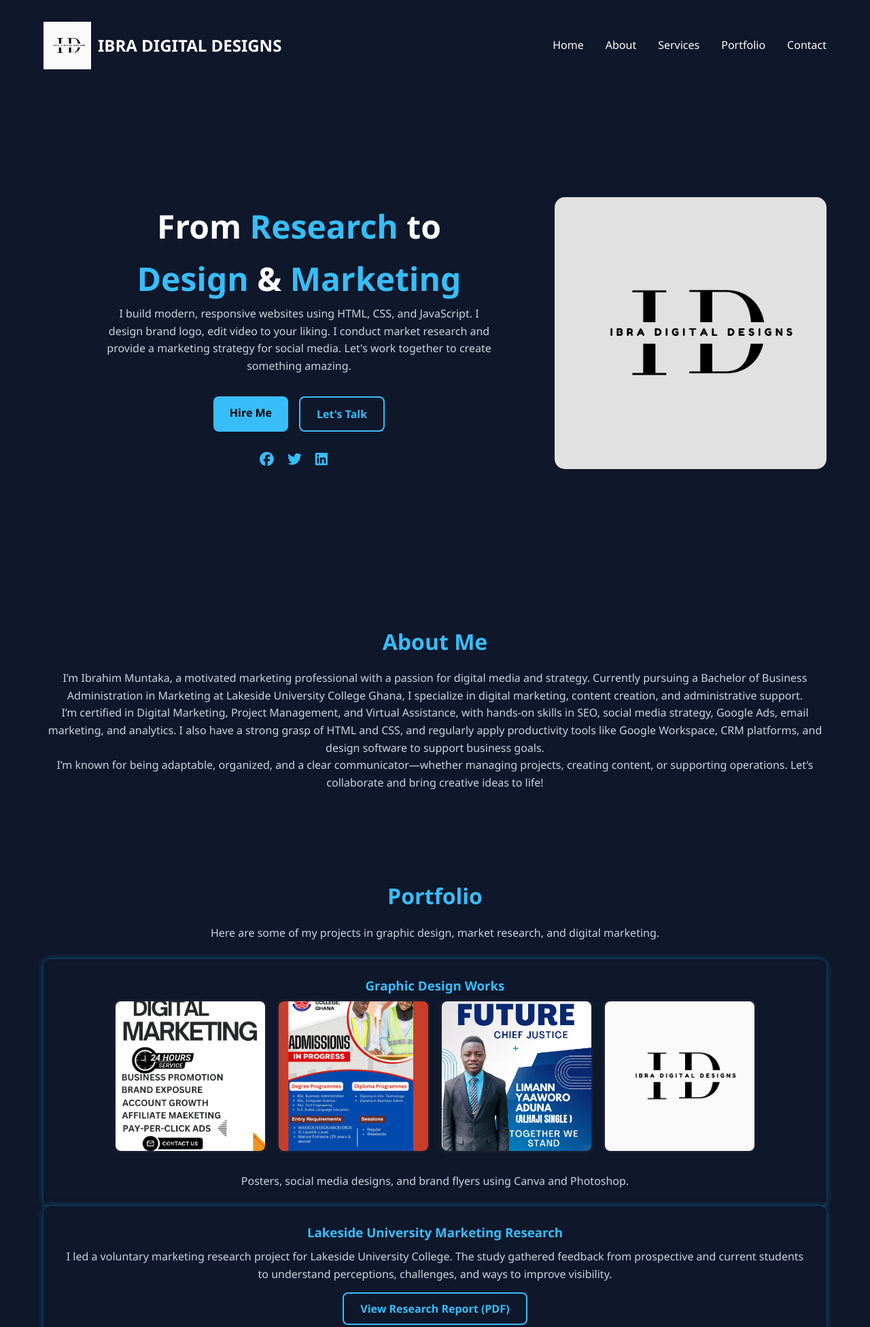
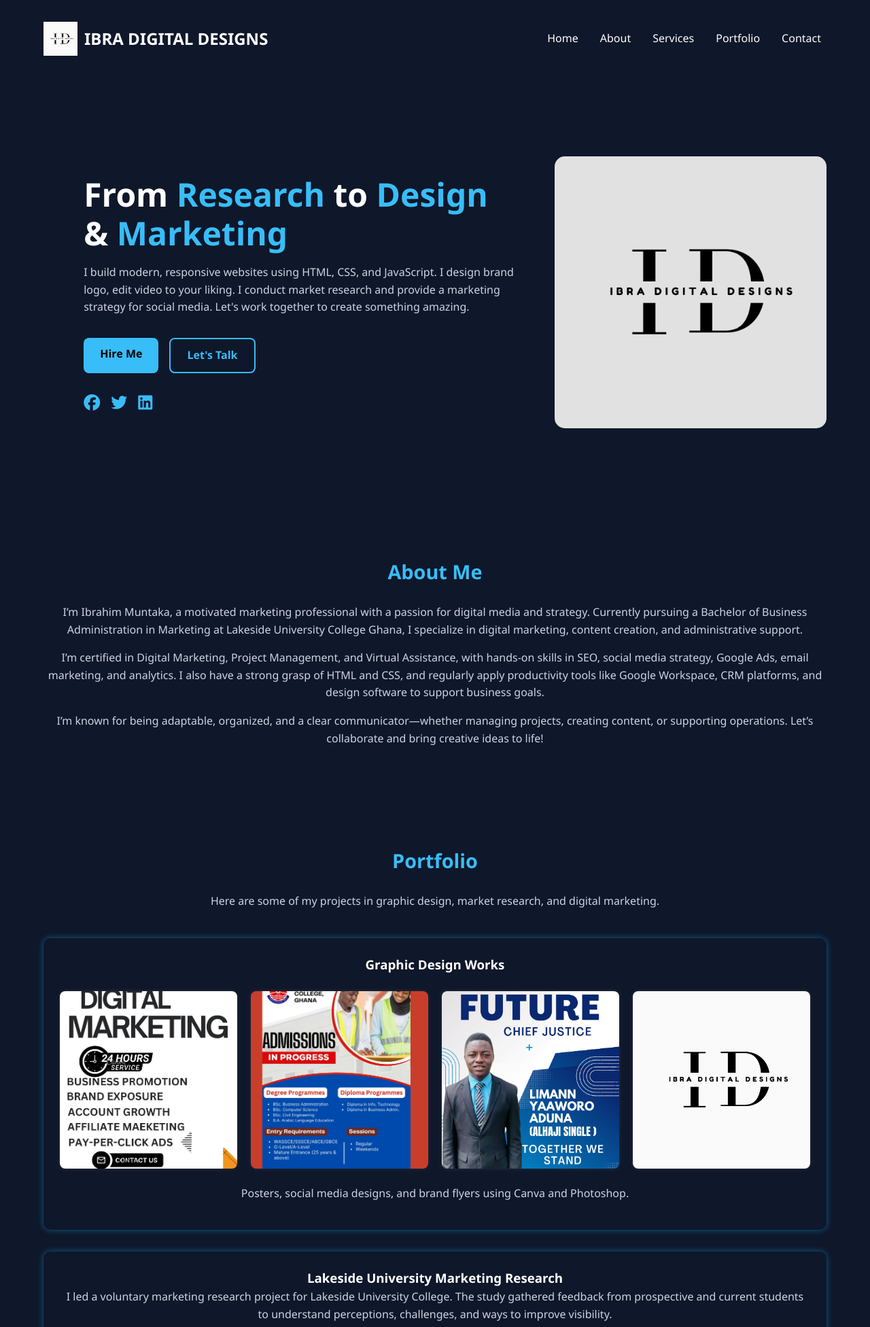
Before and after one commit to Ibra2k25/ibra-portfolio, a plain HTML site: page index.html in a window 1280 px wide. Shown: the top 1952 px of the page at 68% size. Drawn offline with Linux system fonts and the light colour scheme.

Commit message:
Update style.css

```diff
--- a/style.css
+++ b/style.css
@@ -15,11 +15,13 @@ body {
   line-height: 1.6;
 }
 
+/* Base Mobile Styles */
 nav {
   display: flex;
   justify-content: space-between;
-  padding: 2rem 4rem;
+  padding: 1.5rem;
   align-items: center;
+  position: relative;
 }
 
 .logo {
@@ -27,127 +29,154 @@ nav {
   align-items: center;
   gap: 10px;
 }
+
 .logo img {
-  height: 70px;
+  height: 50px;
   width: auto;
 }
 
 .nav-links {
+  display: none;
+  flex-direction: column;
+  position: absolute;
+  top: 100%;
+  left: 0;
+  width: 100%;
+  background: #0f172a;
+  padding: 1rem;
+  gap: 1rem;
+  list-style: none;
+  z-index: 100;
+}
+
+.nav-links.active {
   display: flex;
-  gap: 2rem;
-  list-style: none;
 }
 
 .nav-links a {
   text-decoration: none;
   color: white;
   transition: 0.3s;
+  padding: 0.5rem;
+  display: block;
 }
 
 .nav-links a:hover {
   color: #38bdf8;
 }
 
+.menu-toggle {
+  display: block;
+  font-size: 1.5rem;
+  cursor: pointer;
+  color: white;
+}
+
 .hero {
   display: flex;
-  justify-content: space-between;
+  flex-direction: column;
   align-items: center;
   text-align: center;
-  padding: 4rem;
-  min-height: 90vh;
+  padding: 2rem 1.5rem;
+  min-height: auto;
 }
 
 .hero-text {
   text-align: center;
   margin: 0 auto;
-  max-width: 50%;
+  max-width: 100%;
+  order: 1;
 }
 
 .hero-text h1 {
-  font-size: 3rem;
+  font-size: 2rem;
+  line-height: 1.2;
+  margin-bottom: 1rem;
 }
 
 .hero-text h1 span {
   color: #38bdf8;
 }
 
-.hero-text h2 {
-  color: #38bdf8;
-  margin: 0.5rem 0 1rem;
-}
-
 .hero-text p {
   color: #cbd5e1;
   margin-bottom: 2rem;
+  font-size: 1rem;
 }
 
 .buttons {
   display: flex;
+  flex-direction: column;
   gap: 1rem;
   margin-bottom: 1.5rem;
   justify-content: center;
 }
 
+.btn-primary, .btn-outline {
+  padding: 0.8rem;
+  border-radius: 8px;
+  text-decoration: none;
+  font-weight: bold;
+  width: 100%;
+  text-align: center;
+}
+
 .btn-primary {
   background-color: #38bdf8;
   color: black;
-  padding: 0.7rem 1.5rem;
-  border-radius: 8px;
-  text-decoration: none;
-  font-weight: bold;
 }
 
 .btn-outline {
   border: 2px solid #38bdf8;
   color: #38bdf8;
-  padding: 0.7rem 1.5rem;
-  border-radius: 8px;
-  text-decoration: none;
-  font-weight: bold;
   background: transparent;
+}
+
+.social-icons {
+  display: flex;
+  justify-content: center;
+  gap: 1rem;
+  margin-top: 1.5rem;
 }
 
 .social-icons a {
   color: #38bdf8;
-  margin-right: 1rem;
-  font-size: 1.3rem;
+  font-size: 1.5rem;
   transition: 0.3s;
 }
 
-.social-icons a:hover {
-  color: #0ea5e9;
+.hero-image {
+  order: 2;
+  margin-top: 2rem;
 }
 
 .hero-image img {
-  max-width: 400px;
+  max-width: 280px;
+  width: 100%;
   border-radius: 15px;
   filter: brightness(90%);
 }
 
 /* Sections */
 section {
-  padding: 4rem;
+  padding: 2rem 1.5rem;
   text-align: center;
 }
 
 section h2 {
-  font-size: 2rem;
+  font-size: 1.8rem;
   color: #38bdf8;
-  margin-bottom: 1rem;
+  margin-bottom: 1.5rem;
 }
 
 section p {
   color: #cbd5e1;
+  font-size: 1rem;
+  line-height: 1.6;
+  margin-bottom: 1rem;
 }
 
 /* Portfolio Section */
-.portfolio-grid {
-  display: grid;
-  gap: 2rem;
-  grid-template-columns: repeat(auto-fit, minmax(280px, 1fr));
-  margin-top: 2rem;
-}
-
 .portfolio-card {
   background: #0f172a;
   border-radius: 10px;
@@ -155,47 +184,135 @@ section p {
   text-align: center;
   box-shadow: 0 0 10px #0ea5e980;
   transition: transform 0.3s;
+  margin-bottom: 2rem;
 }
 
 .portfolio-card:hover {
   transform: translateY(-5px);
 }
 
-.portfolio-card img {
-  width: 100%;
-  border-radius: 8px;
-  margin-bottom: 1rem;
+/* Design Collage Styles */
+.design-collage {
+  display: grid;
+  grid-template-columns: repeat(2, 1fr);
+  gap: 15px;
+  margin: 1.5rem 0;
 }
 
-.portfolio-card h3 {
-  color: #38bdf8;
-  margin-bottom: 0.5rem;
+.design-collage img {
+  width: 100%;
+  height: auto;
+  aspect-ratio: 1/1;
+  object-fit: cover;
+  border-radius: 8px;
+  box-shadow: 0 0 6px rgba(255, 255, 255, 0.1);
+}
+
+.facebook-post {
+  margin-top: 1.5rem;
+  overflow: hidden;
+  border-radius: 10px;
 }
 
 .footer-logo {
-  margin-top: 1rem;
+  margin-top: 1.5rem;
   height: 50px;
 }
 
-/* Design Collage Styles */
-.design-collage {
-  display: flex;
-  flex-wrap: wrap;
-  justify-content: center;
-  gap: 20px;
-  margin-bottom: 1rem;
+/* Tablet Styles */
+@media (min-width: 768px) {
+  nav {
+    padding: 2rem;
+  }
+
+  .menu-toggle {
+    display: none;
+  }
+
+  .nav-links {
+    display: flex;
+    flex-direction: row;
+    position: static;
+    width: auto;
+    background: transparent;
+    padding: 0;
+  }
+
+  .hero {
+    flex-direction: row;
+    text-align: left;
+    padding: 4rem 2rem;
+    min-height: 80vh;
+  }
+
+  .hero-text {
+    max-width: 55%;
+    text-align: left;
+    order: 1;
+  }
+
+  .hero-text h1 {
+    font-size: 2.5rem;
+  }
+
+  .buttons {
+    flex-direction: row;
+    justify-content: flex-start;
+  }
+
+  .btn-primary, .btn-outline {
+    width: auto;
+    padding: 0.7rem 1.5rem;
+  }
+
+  .social-icons {
+    justify-content: flex-start;
+  }
+
+  .hero-image {
+    order: 2;
+    margin-top: 0;
+  }
+
+  .hero-image img {
+    max-width: 350px;
+  }
+
+  section {
+    padding: 4rem 2rem;
+  }
+
+  .design-collage {
+    grid-template-columns: repeat(4, 1fr);
+    gap: 20px;
+  }
 }
 
-.design-collage img {
-  width: 220px;
-  height: 220px;
-  object-fit: cover;
-  border-radius: 8px;
-  box-shadow: 0 0 6px rgba(255, 255, 255, 0.1);
-  transition: transform 0.4s ease, opacity 0.4s ease;
+/* Desktop Styles */
+@media (min-width: 1024px) {
+  nav {
+    padding: 2rem 4rem;
+  }
+
+  .hero {
+    padding: 4rem;
+  }
+
+  .hero-text h1 {
+    font-size: 3rem;
+  }
+
+  .hero-image img {
+    max-width: 400px;
+  }
+
+  section {
+    padding: 4rem;
+  }
+
+  .portfolio-grid {
+    display: grid;
+    gap: 2rem;
+    grid-template-columns: repeat(auto-fit, minmax(280px, 1fr));
+  }
 }
-
-.design-collage img:hover {
-  transform: scale(1.05);
-  opacity: 0.85;
-}
```
